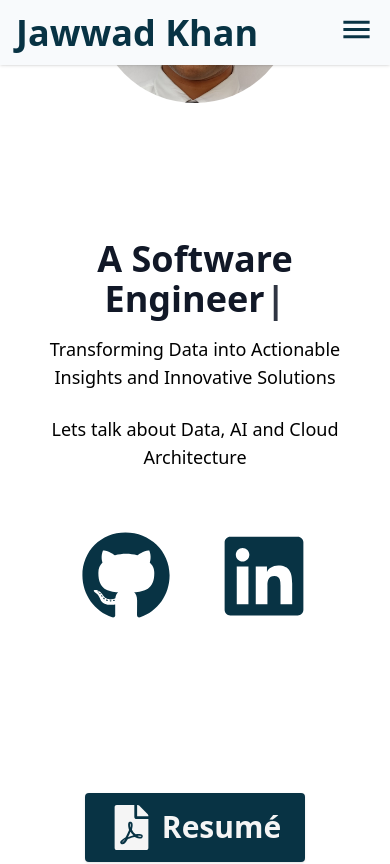
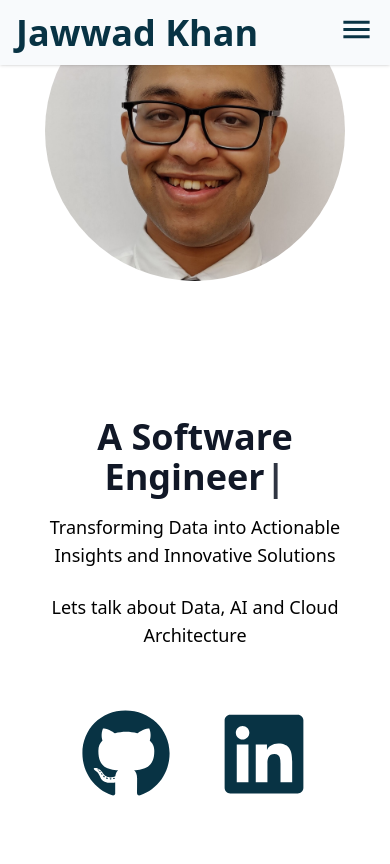
Before and after one commit to JawwadK/tailwind-portfolio, a Next.js app: page / in a window 390 px wide. Shown: the top 864 px of the page. Built offline with nearby package versions, Linux system fonts and the light colour scheme.

Commit message:
fixed headshot on mobile

```diff
--- a/components/Content.tsx
+++ b/components/Content.tsx
@@ -10,6 +10,7 @@ const Content = () => {
   const handleButtonClick = (link: string) => {
     window.open(link, "_blank");
   };
+
   return (
     <>
       <section
@@ -17,15 +18,16 @@ const Content = () => {
         className="h-screen flex flex-col justify-center items-center"
       >
         {/* Headshot Section */}
-        <div className="flex-shrink-0 md:w-1/5 flex justify-center md:justify-start md:mr-8">
+        <div className="w-full h-auto flex justify-center items-center mt-64 sm:mt-64">
           <Image
             className="rounded-full shadow-3xl"
             src="/Headshot Cropped.jpg"
             alt="Jawwad Headshot Image"
-            width={200}
-            height={200}
+            width={300}
+            height={300}
           />
         </div>
+
         {/* Text Section */}
         <div className="flex flex-col text-center items-center justify-center mt-12 pt-16 pb-32 sm:py-32 md:text-left md:w-5/5">
           <TypingAnimation />
--- a/components/SlideInAnimation.tsx
+++ b/components/SlideInAnimation.tsx
@@ -1,9 +1,9 @@
-// components/SlideInAnimation.tsx
 import { motion } from "framer-motion";
 
 interface SlideInAnimationProps {
-  direction?: "left" | "right";
+  direction?: "left" | "right" | "top" | "bottom";
   children: React.ReactNode;
+  className?: string; // Add className prop
 }
 
 const slideInVariants = (direction: "left" | "right" | "top" | "bottom") => ({
@@ -25,12 +25,13 @@ const slideInVariants = (direction: "left" | "right" | "top" | "bottom") => ({
 const SlideInAnimation: React.FC<SlideInAnimationProps> = ({
   direction = "left",
   children,
+  className = "", // Default to an empty string
 }) => (
   <motion.div
     initial="hidden"
     animate="visible"
     variants={slideInVariants(direction)}
-    className="rounded-lg text-center"
+    className={`rounded-lg text-center ${className}`} // Use className prop
   >
     {children}
   </motion.div>
```
